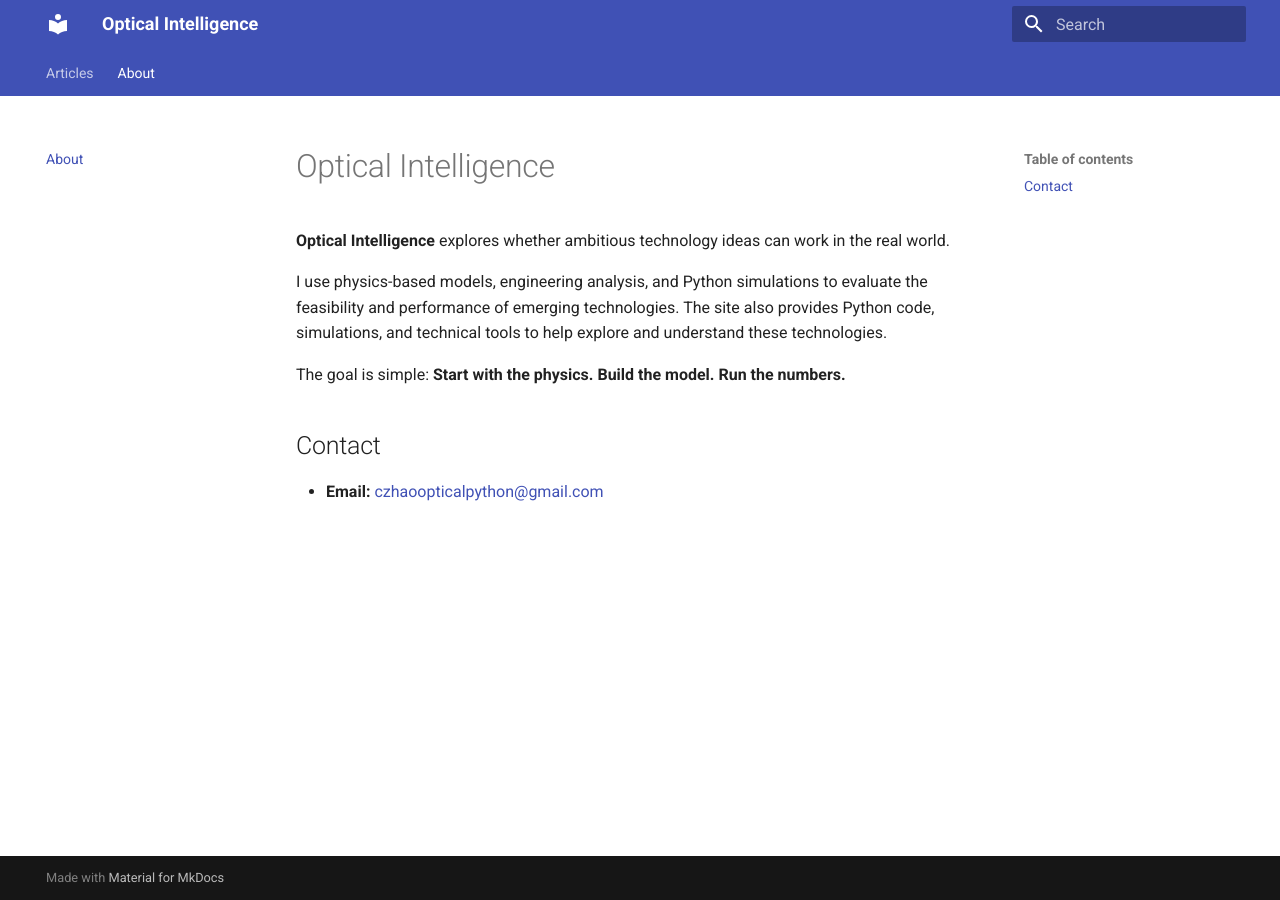
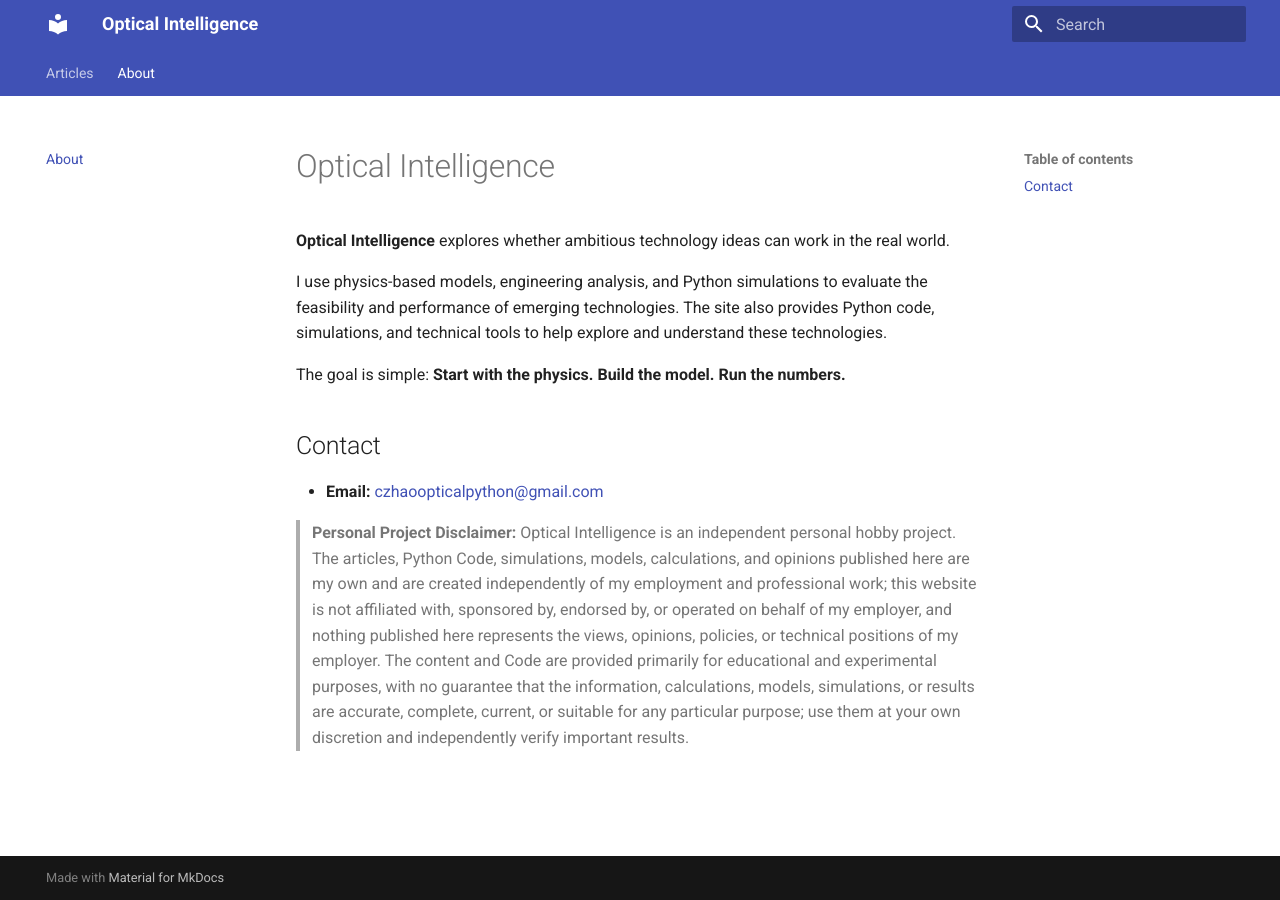
Before and after one commit to Optical-Intelligence/home, an MkDocs documentation site: the page built from docs/index.md, in a window 1280 px wide. Built offline with MkDocs 1.6.1 and Material for MkDocs 9.7.7, drawn with Linux system fonts in a browser that asks for light colours.

Commit message:
added disclaimer to About page

```diff
--- a/docs/index.md
+++ b/docs/index.md
@@ -9,3 +9,5 @@ The goal is simple: **Start with the physics. Build the model. Run the numbers.*
 ## Contact
 
 * **Email:** [czhaoopticalpython@gmail.com](mailto:czhaoopticalpython@gmail.com)
+
+>**Personal Project Disclaimer:** Optical Intelligence is an independent personal hobby project. The articles, Python Code, simulations, models, calculations, and opinions published here are my own and are created independently of my employment and professional work; this website is not affiliated with, sponsored by, endorsed by, or operated on behalf of my employer, and nothing published here represents the views, opinions, policies, or technical positions of my employer. The content and Code are provided primarily for educational and experimental purposes, with no guarantee that the information, calculations, models, simulations, or results are accurate, complete, current, or suitable for any particular purpose; use them at your own discretion and independently verify important results.
```
